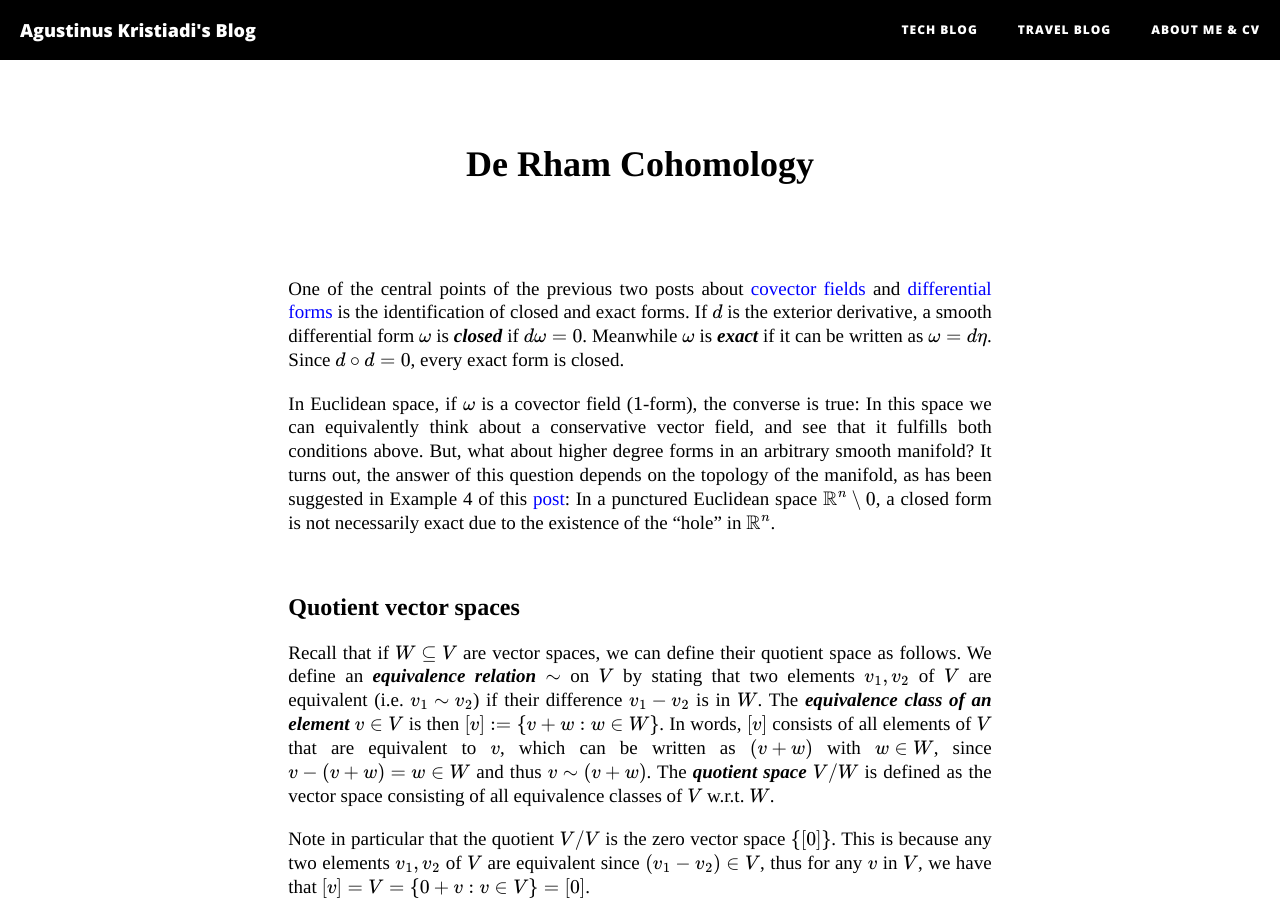
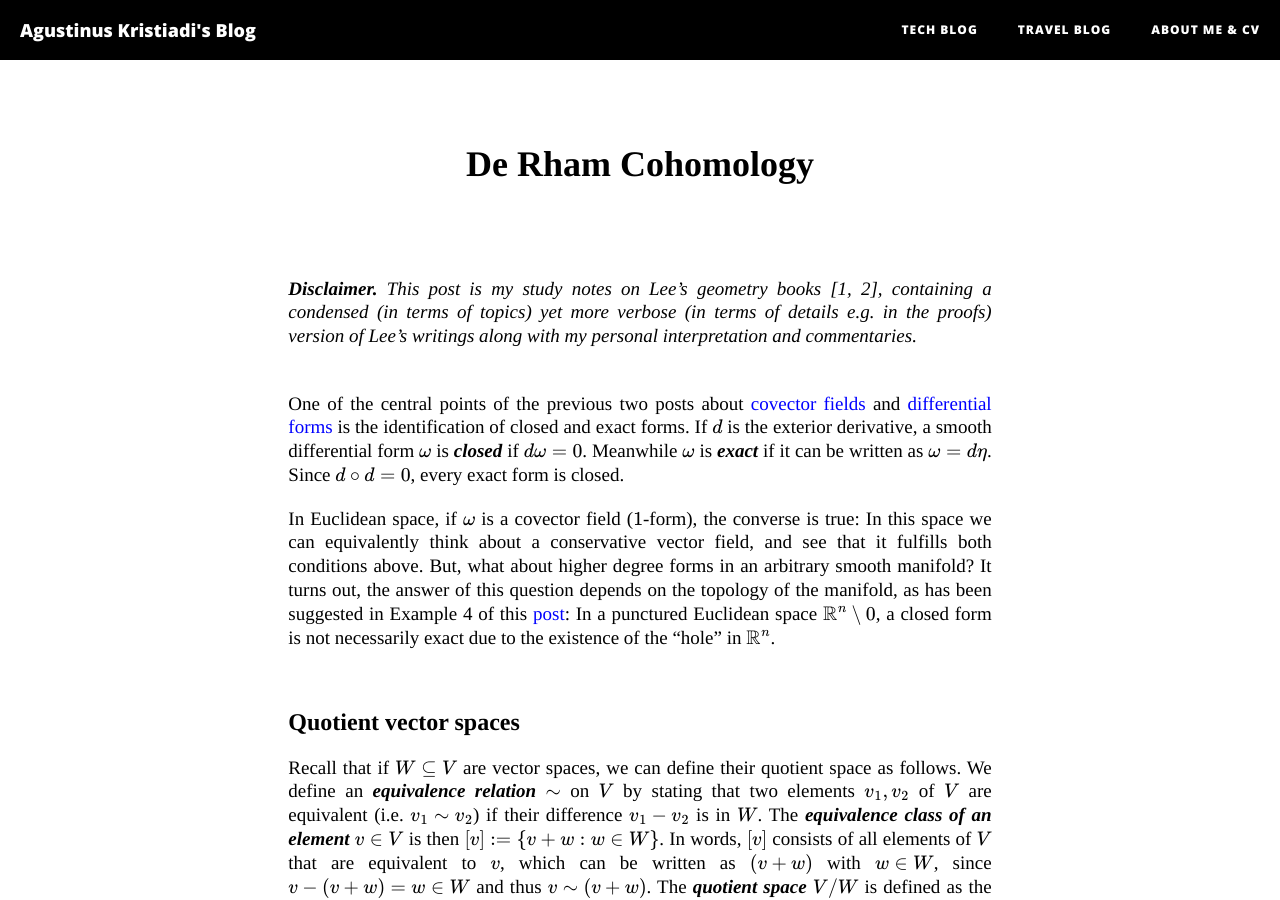
Before and after one commit to hsyodysseyjr/wiseodd0, a Jekyll site: the page built from _posts/2020-04-25-de-rham-cohomology.md, in a window 1280 px wide and 900 px high. Built offline with Jekyll 4.4.1, drawn with Linux system fonts in a browser that asks for light colours; nearby versions of some CDN libraries; formulas are drawn with MathJax 3.

Commit message:
Add disclaimers

```diff
--- a/_posts/2020-04-25-de-rham-cohomology.md
+++ b/_posts/2020-04-25-de-rham-cohomology.md
@@ -8,6 +8,10 @@ header-img: "img/VectorField.svg"
 category:   techblog
 tags:       [math]
 ---
+
+
+_**Disclaimer.** This post is my study notes on Lee's geometry books [1, 2], containing a condensed (in terms of topics) yet more verbose (in terms of details e.g. in the proofs) version of Lee's writings along with my personal interpretation and commentaries._
+<br/><br/>
 
 
 One of the central points of the previous two posts about [covector fields]({% post_url 2020-03-14-covector-field %}) and [differential forms]({% post_url 2020-04-17-exterior-derivative %}) is the identification of closed and exact forms. If $d$ is the exterior derivative, a smooth differential form $\omega$ is **_closed_** if $d\omega = 0$. Meanwhile $\omega$ is **_exact_** if it can be written as $\omega = d\eta$. Since $d \circ d = 0$, every exact form is closed.
```
Also changed, not shown: _posts/2020-03-14-covector-field.md (+4 -0 lines), _posts/2020-04-17-exterior-derivative.md (+5 -0 lines), _posts/2020-08-09-lie-bracket.md (+4 -0 lines), _posts/2020-08-16-lie-derivative.md (+4 -0 lines), _posts/2020-08-23-connections.md (+4 -0 lines).
